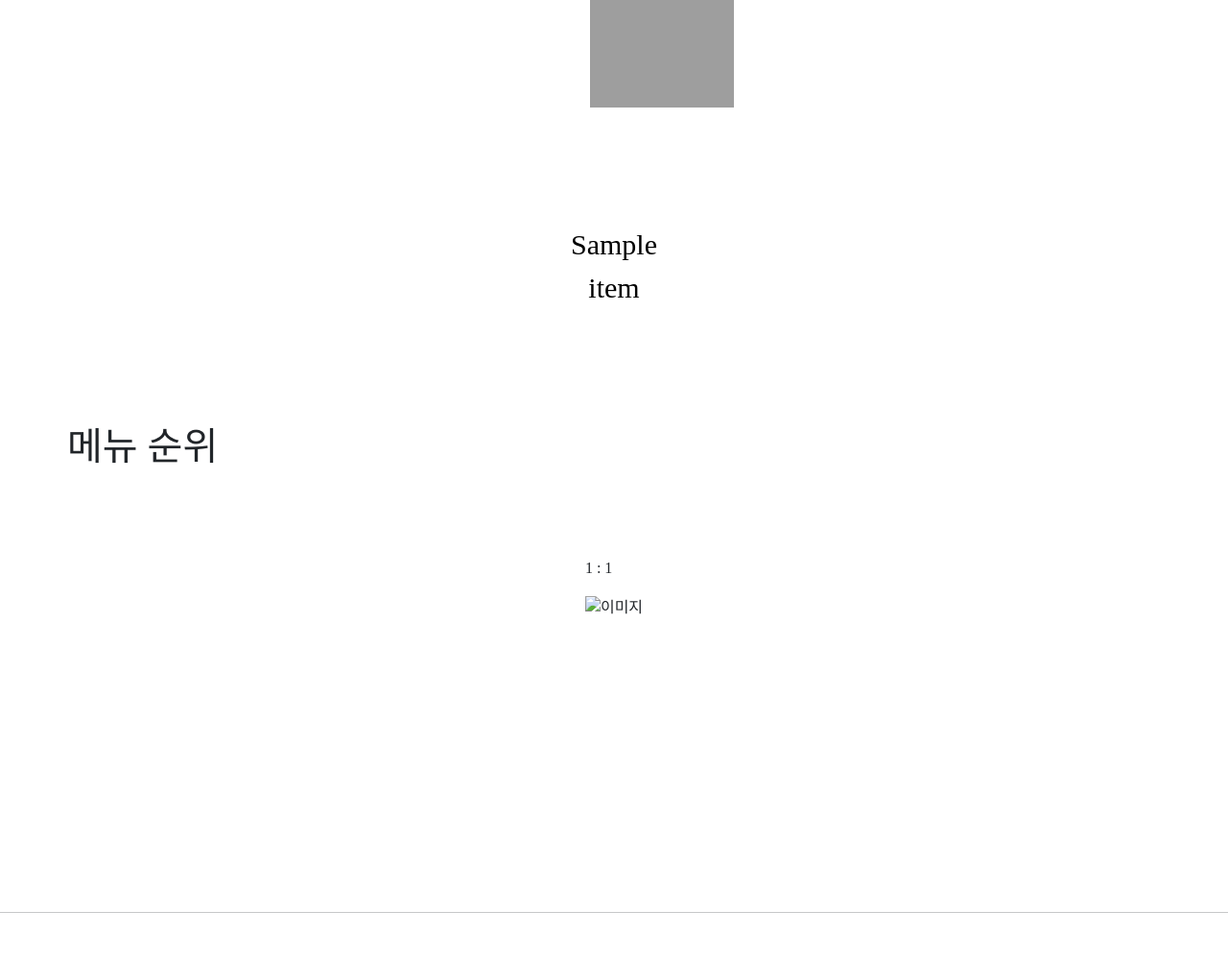
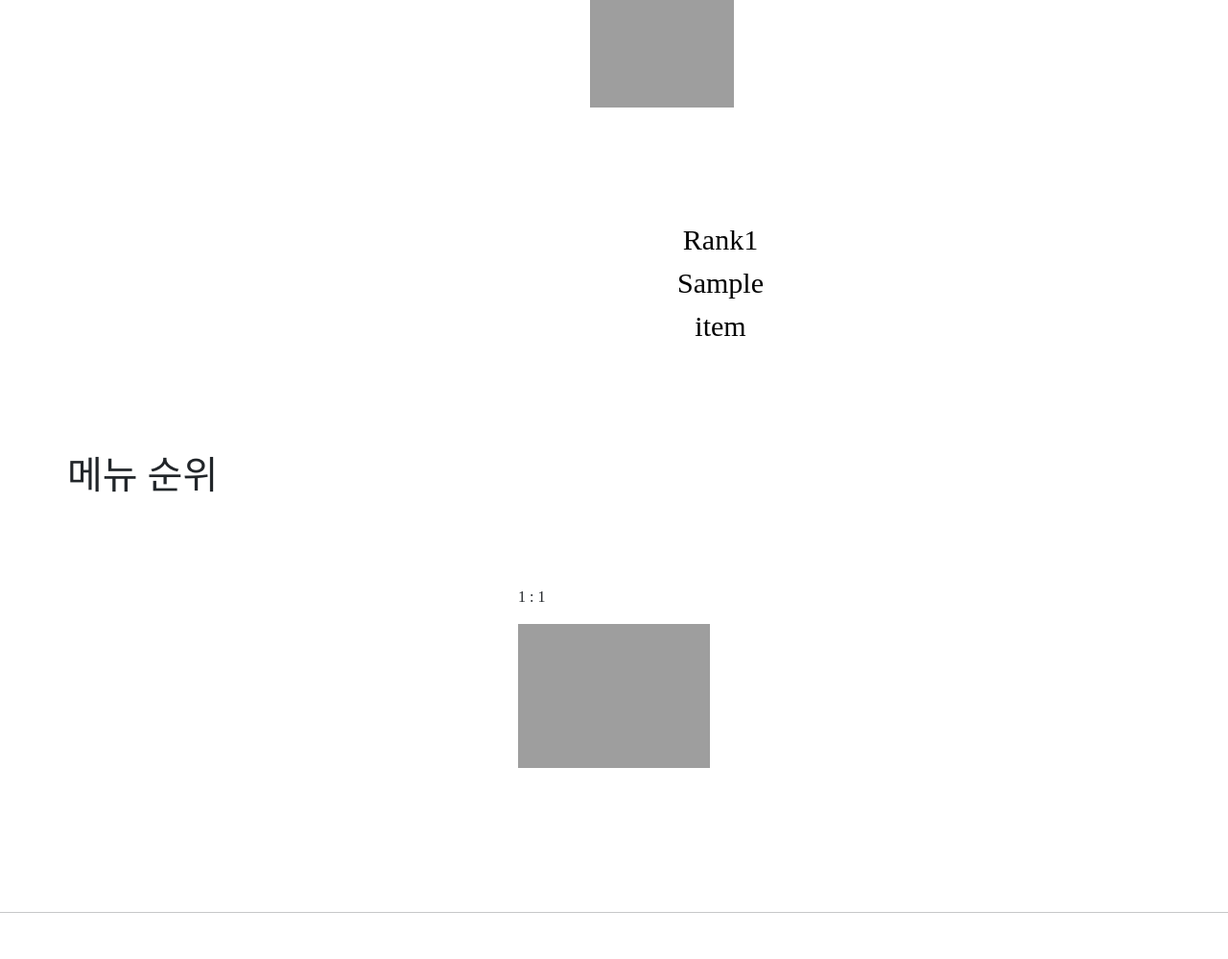
Before and after one commit to tead1234/cloudEngineer-mini-project, a Flask app: template templates/index.html in a window 1280 px wide. Shown: the part 566-1565 px from the top of the page at 96% size. Run offline with Flask 3, Linux system fonts and the light colour scheme; the template is opened without the code that fills it: most values are stand-ins (such as "Sample title", 1, 10 or a date in 2020); some web fonts are replaced; grey boxes are pictures that could not be loaded.

Commit message:
change images

```diff
--- a/templates/index.html
+++ b/templates/index.html
@@ -137,10 +137,10 @@
         </p>
         <div class="caferank">
             {% for item in top3 %}
-            <div class="caferank-1">
+            <div class="caferank-1" style="margin-left: 15%;">
 
-                <button type="button" class=" btncolor" data-bs-toggle="modal" data-bs-target="#myModal{{item[0]}}">
-                    {{item.1}}</button>
+                <button type="button" class=" btncolor" data-bs-toggle="modal" data-bs-target="#myModal{{item[0]}}" style="margin-left: 15%;">
+                    Rank{{loop.index}} {{item.1}}</button>
 
                 <div class="modal" id="myModal{{item[0]}}">
                     <img src="https://mir-s3-cdn-cf.behance.net/project_modules/disp/eb7bdb101533773.5f2100de4af23.gif" class="img2">
@@ -180,13 +180,13 @@
              {% endfor %}
         </div>
 
-        <h1 class="h1style-1">메뉴 순위</h1>
+        <h1 class="h1style-1">메뉴 순위 </h1>
 
        <div class="rankdiv1">
         {%for rank in menuranks %}
             <div class="rankdiv-1">
                 <p>{{loop.index}} : {{rank.0}}</p>
-                <img src="" alt="이미지">
+                <img style="height: 150px;" src="/static/img/{{rank.0}}.jpeg" alt="이미지">
             </div>
 
        {%endfor%}
```
Also changed, not shown: static/img/americano.jpeg (renamed from static/img/ice_americano.jpeg), static/img/macchiato.jpg (renamed from static/img/caramel macchiato.jpg).
